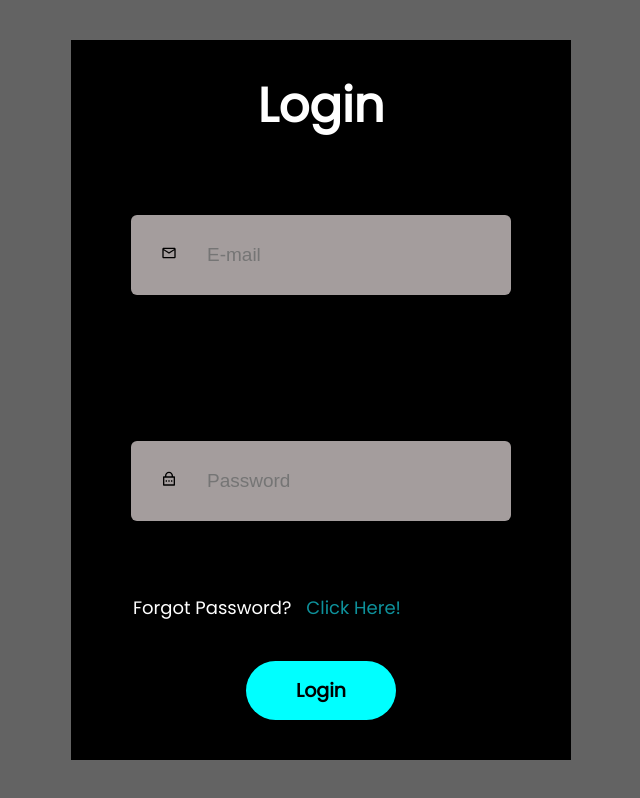
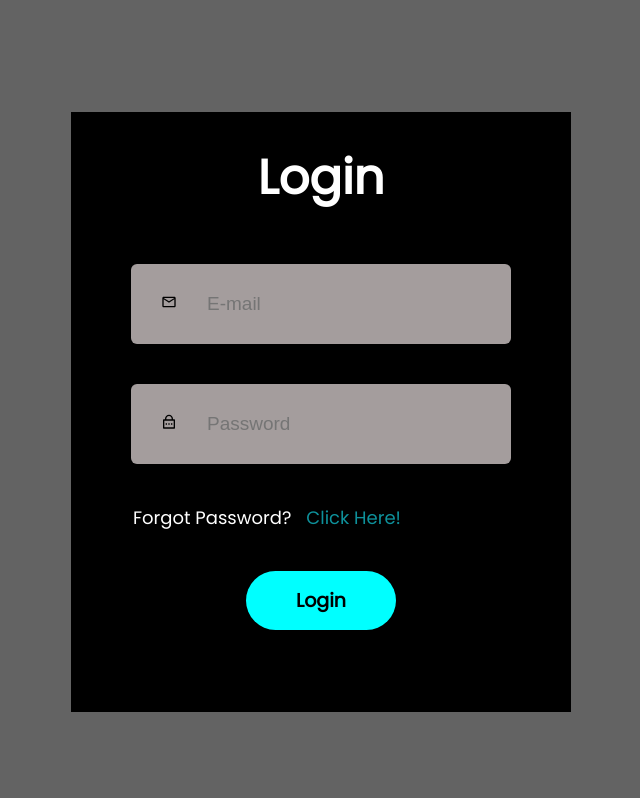
Before and after one commit to Mathiyarasi-soundar/Mathi-s-Diary, a React (Create React App) app: page /mathi-diary/login in a window 1280 px wide. Shown: the whole page, without its empty margins (319-959 px from the left). Built offline with nearby package versions, Linux system fonts and the light colour scheme.

Commit message:
first commit

```diff
--- a/src/Styles/About.css
+++ b/src/Styles/About.css
@@ -1,6 +1,5 @@
 .about-container{
-    padding: 30px 35px 30px 70px;
-    /* margin: 20px 50px; */
+    padding: 70px 35px 30px 40px;
 }
 .about-logo{
     display: flex;
@@ -25,7 +24,7 @@ line-height: 30px;
 }
 @media screen and (max-width:555px) {
    .about-container{
-    padding: 30px 20px;
+    padding: 70px 20px 10px 20px;
    }
    .about-logo h1{
     font-size: 1.5rem;
--- a/src/Styles/Categories.css
+++ b/src/Styles/Categories.css
@@ -1,5 +1,5 @@
 .category-container {
-    margin: 30px 60px;
+padding: 70px 0 0 0;
 }
 
 .category-div {
@@ -71,7 +71,8 @@
 
 @media screen and (max-width:670px) {
     .category-container {
-        margin: 30px;
+        margin: 0 20px;
+        padding: 70px 0;
     }
 
     .category-div div img {
--- a/src/Styles/Login.css
+++ b/src/Styles/Login.css
@@ -8,13 +8,13 @@
     display: flex;
     flex-direction: column;
     position: relative;
-    top: 2.5rem;
+    top: 7rem;
     margin: auto;
     background-color: black;
     margin-bottom: 10px;
     color: black;
     width: 500px;
-    height: 90vh;
+    height: 75%;
 }
 
 .login-header {
@@ -23,7 +23,7 @@
     align-items: center;
     gap: 9px;
     width: 100;
-    margin-top: 30px;
+    margin: 30px 0;
 }
 
 .login-text {
@@ -42,7 +42,7 @@
 .login-input {
     display: flex;
     align-items: center;
-    margin: auto;
+    margin: 20px auto;
     width: 380px;
     height: 80px;
     background: #cec6c6cb;
@@ -67,6 +67,7 @@
     padding-left: 62px;
     color: white;
     font-size: 18px;
+    margin-top: 20px;
 }
 
 .forgot-password span {
@@ -104,7 +105,6 @@
 @media screen and (max-width:555px) {
     .login-section {
         width: 85%;
-        height: 75vh;
     }
 
     .login-input {
```
